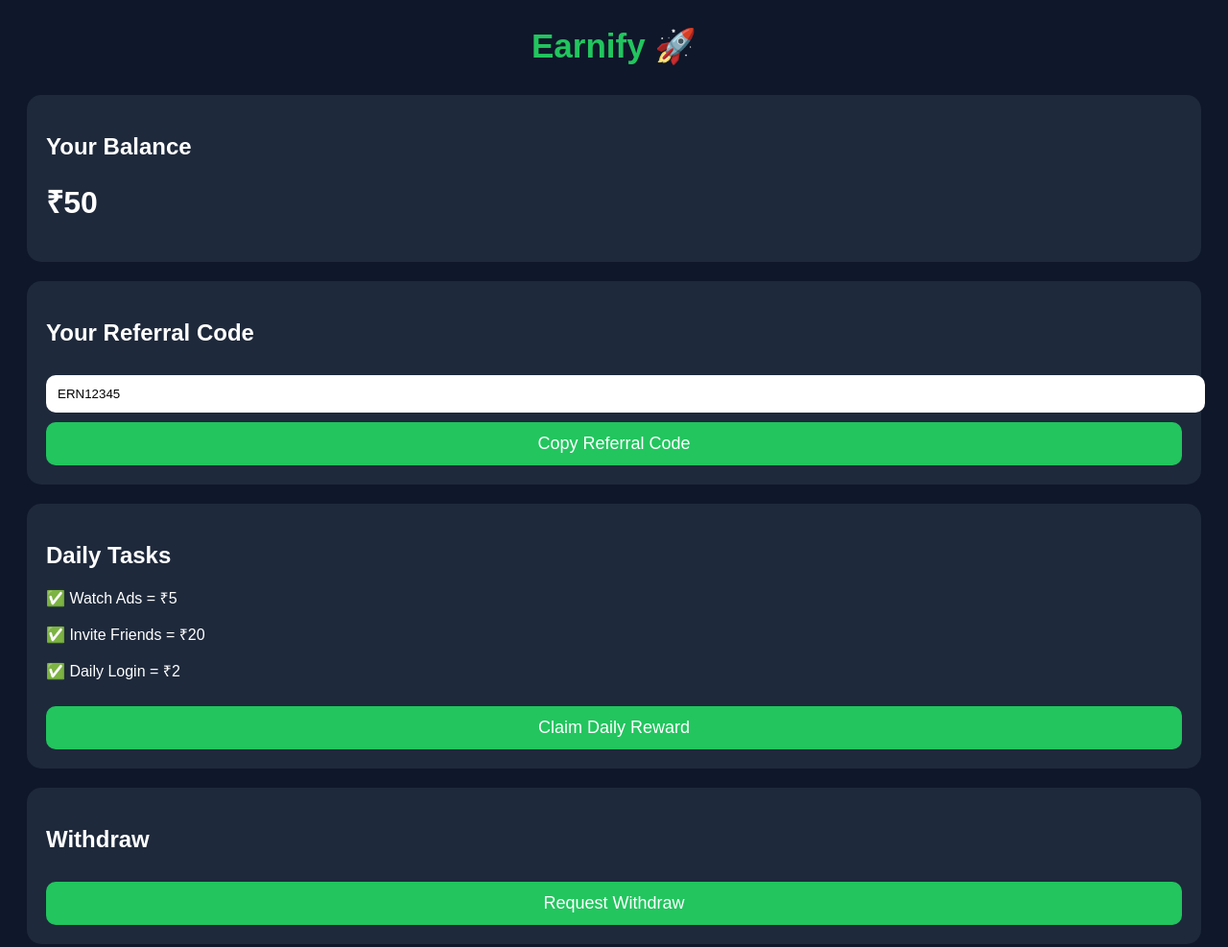
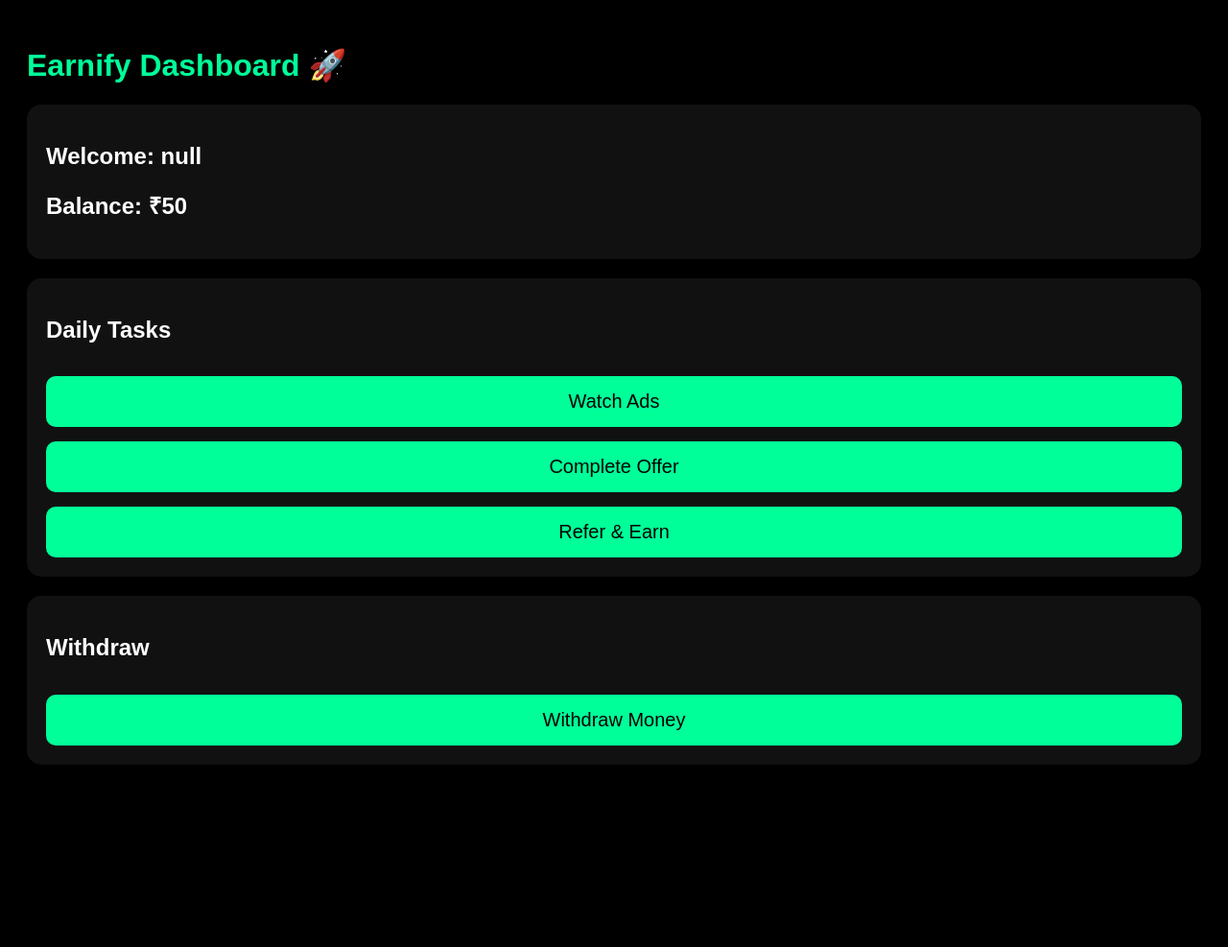
Before and after one commit to kunwar108/EarnifyX, a website: page dashboard.html in a window 1280 px wide. Shown: the whole page at 96% size. After the commit the page ends 825 px from the top, so only its background shows below. Drawn offline with Linux system fonts and the light colour scheme.

Commit message:
Update dashboard.html

```diff
--- a/dashboard.html
+++ b/dashboard.html
@@ -1,128 +1,74 @@
 <!DOCTYPE html>
 <html>
 <head>
-
-<title>Earnify Dashboard</title>
+<title>Dashboard</title>
 
 <meta name="viewport" content="width=device-width, initial-scale=1.0">
 
 <style>
 
 body{
-background:#0f172a;
+background:#000;
 font-family:Arial;
 color:white;
 padding:20px;
 }
 
-.logo{
-font-size:35px;
-font-weight:bold;
-color:#22c55e;
-text-align:center;
-margin-bottom:30px;
-}
-
-.card{
-background:#1e293b;
+.box{
+background:#111;
 padding:20px;
 border-radius:15px;
-margin-bottom:20px;
+margin-top:20px;
 }
 
 button{
 width:100%;
-padding:12px;
-background:#22c55e;
+padding:15px;
+margin-top:15px;
+font-size:20px;
 border:none;
 border-radius:10px;
-font-size:18px;
-color:white;
-margin-top:10px;
+background:#00ff99;
 }
 
-input{
-width:100%;
-padding:12px;
-border:none;
-border-radius:10px;
-margin-top:10px;
+h1{
+color:#00ff99;
 }
 
 </style>
-
 </head>
 
 <body>
 
-<div class="logo">
-Earnify 🚀
+<h1>Earnify Dashboard 🚀</h1>
+
+<div class="box">
+<h2 id="user"></h2>
+<h2>Balance: ₹50</h2>
 </div>
 
-<div class="card">
-<h2>Your Balance</h2>
-<h1 id="balance">₹50</h1>
+<div class="box">
+<h2>Daily Tasks</h2>
+
+<button>Watch Ads</button>
+
+<button>Complete Offer</button>
+
+<button>Refer & Earn</button>
 </div>
 
-<div class="card">
-
-<h2>Your Referral Code</h2>
-
-<input type="text" value="ERN12345" id="refcode" readonly>
-
-<button onclick="copyCode()">
-Copy Referral Code
-</button>
-
-</div>
-
-<div class="card">
-
-<h2>Daily Tasks</h2>
-
-<p>✅ Watch Ads = ₹5</p>
-<p>✅ Invite Friends = ₹20</p>
-<p>✅ Daily Login = ₹2</p>
-
-<button onclick="earnMoney()">
-Claim Daily Reward
-</button>
-
-</div>
-
-<div class="card">
-
+<div class="box">
 <h2>Withdraw</h2>
 
-<button>
-Request Withdraw
-</button>
-
+<button>Withdraw Money</button>
 </div>
 
 <script>
 
-function copyCode(){
+let email = localStorage.getItem("userEmail");
 
-let copyText = document.getElementById("refcode");
-
-copyText.select();
-
-document.execCommand("copy");
-
-alert("Referral Code Copied 🚀");
-
-}
-
-function earnMoney(){
-
-let balance = document.getElementById("balance");
-
-balance.innerHTML = "₹77";
-
-alert("Reward Added 🔥");
-
-}
+document.getElementById("user").innerHTML =
+"Welcome: " + email;
 
 </script>
 
```
